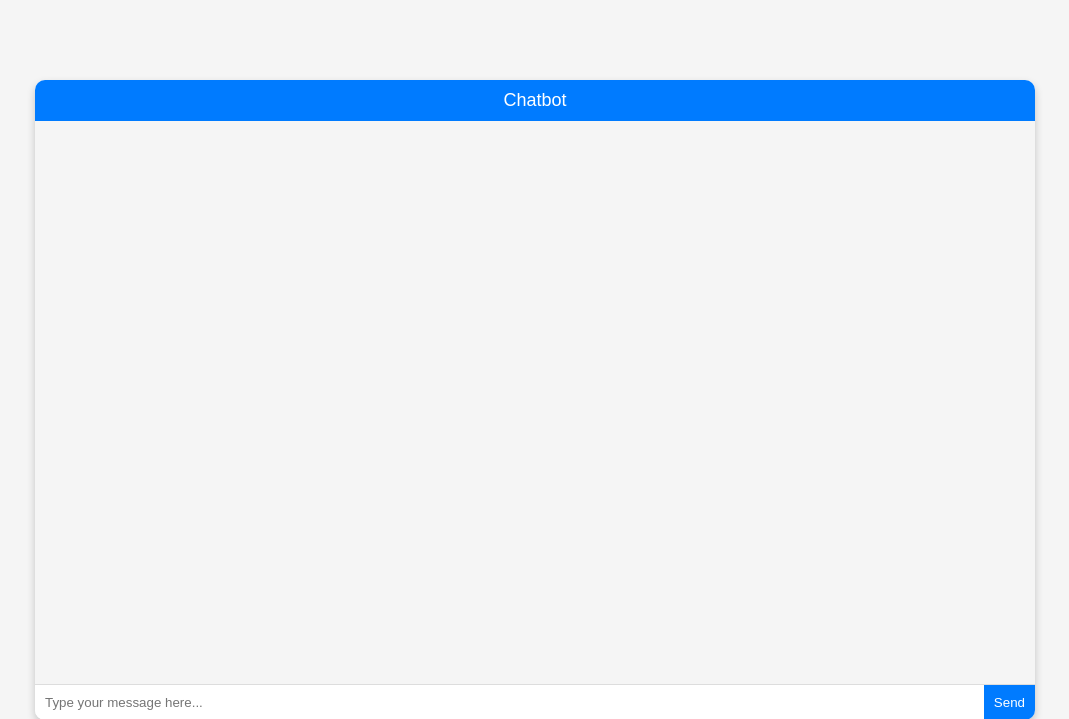
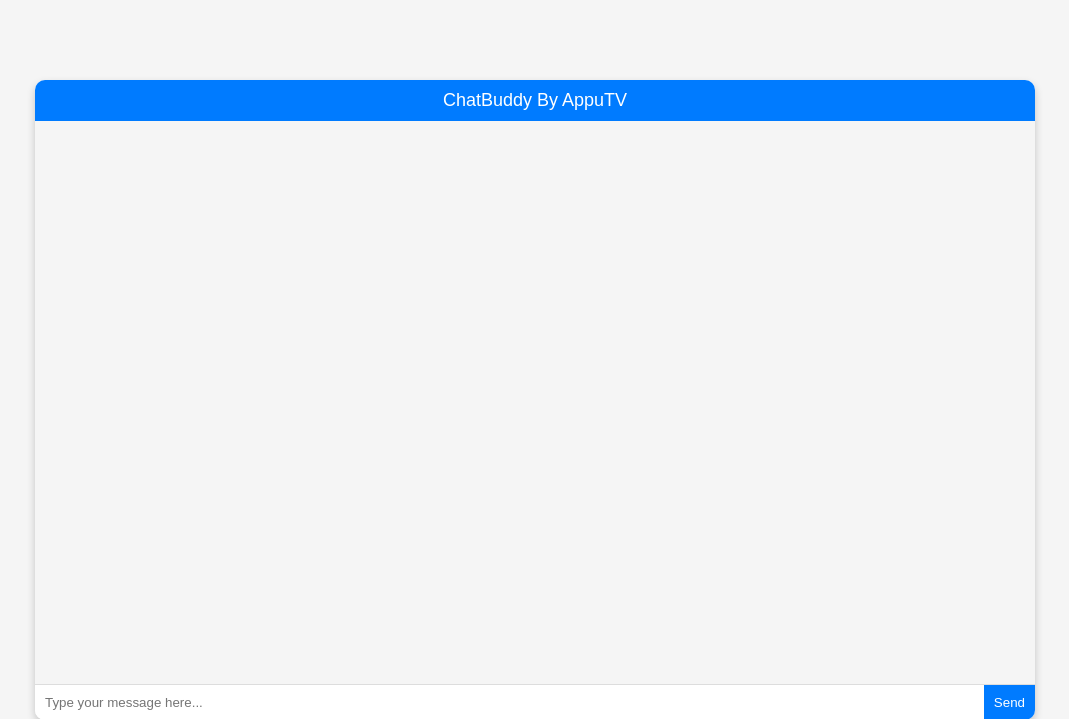
Before and after one commit to Appu-1611/ChatBuddy, a Flask app: page / in a window 1280 px wide. Shown: the top 719 px of the page, without its empty margins (105-1174 px from the left). Run offline with Flask 2, Linux system fonts and the light colour scheme.

Commit message:
Update index.html

```diff
--- a/templates/index.html
+++ b/templates/index.html
@@ -41,7 +41,7 @@
             margin-bottom: 10px;
             padding: 10px;
             border-radius: 10px;
-            max-width: 80%;
+            max-width: 90%;
         }
         .chat-message.user {
             background-color: #007bff;
@@ -79,7 +79,7 @@
 <body>
     <div class="chat-container">
         <div class="chat-header">
-            Chatbot
+            ChatBuddy By AppuTV
         </div>
         <div class="chat-box" id="chat-box">
             <!-- Chat messages will appear here -->
```
